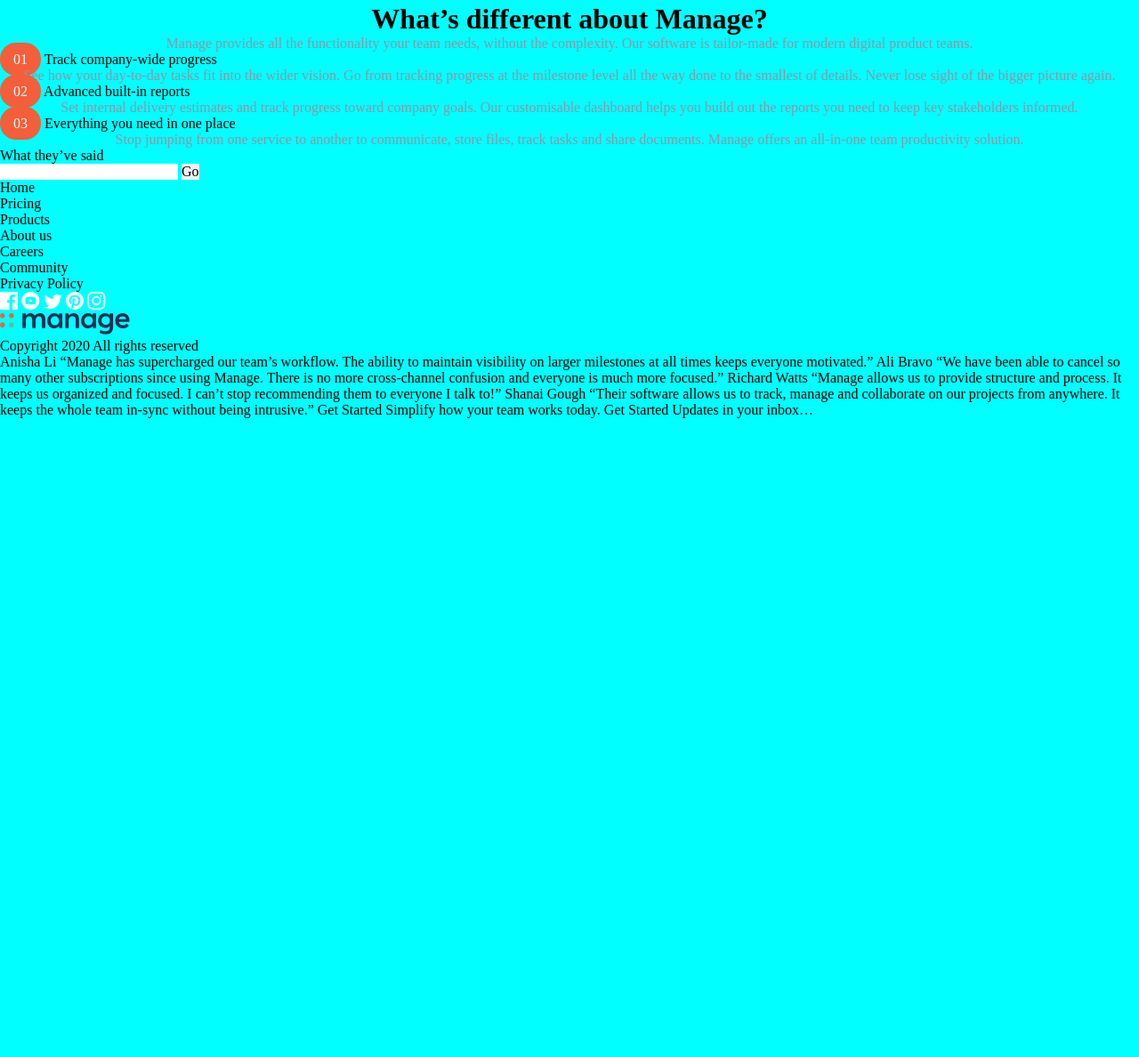
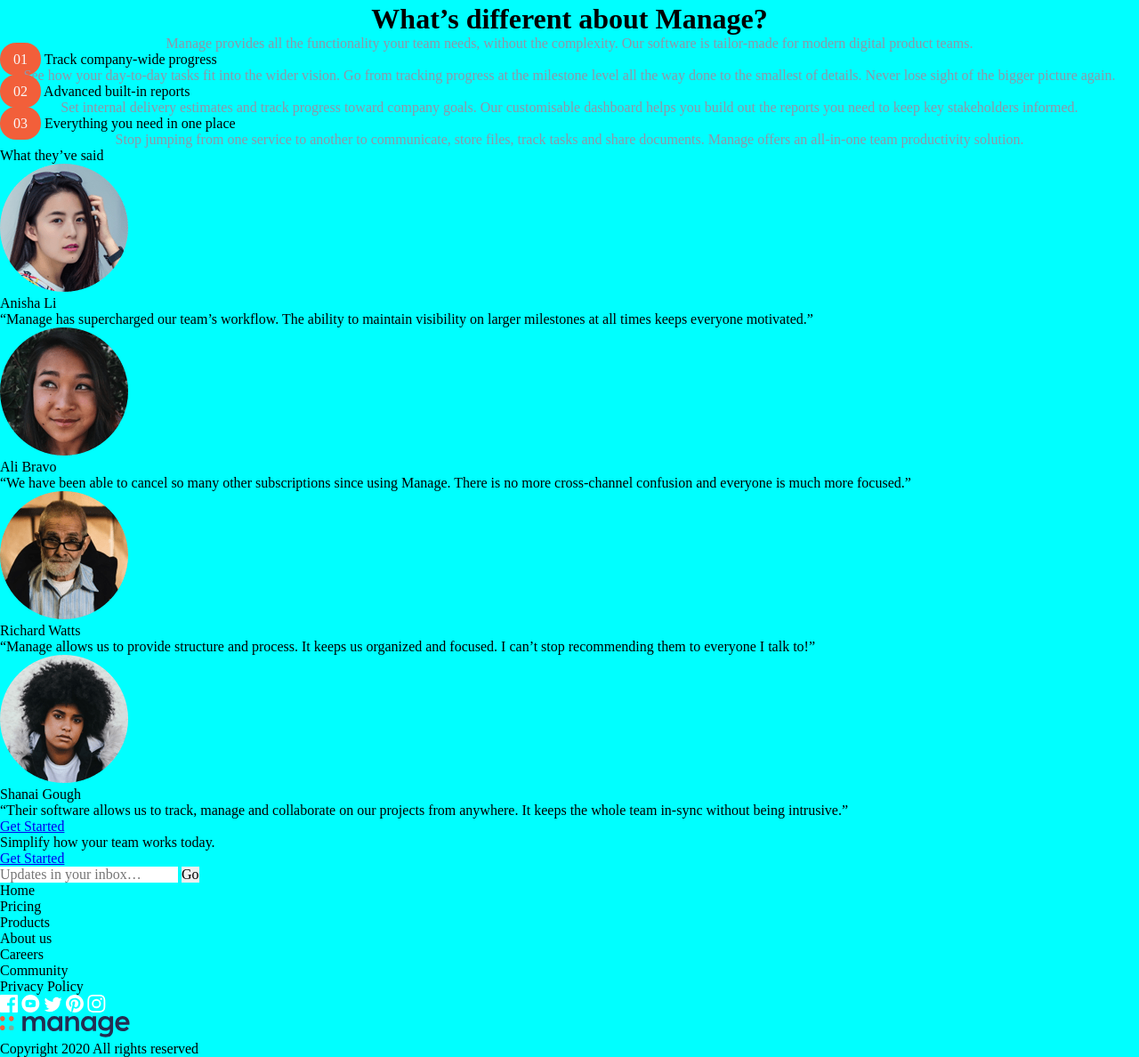
Before and after one commit to Laharls/Frontend-Mentor-Manage-Landing-Page, a plain HTML site: page index.html in a window 1280 px wide. Shown: the part 677-1865 px from the top of the page at 89% size. Before the commit the page ends 1147 px from the top, so only its background shows below. Drawn offline with Linux system fonts and the light colour scheme.

Commit message:
Updated index.html adding section third and fourth

```diff
--- a/index.html
+++ b/index.html
@@ -87,19 +87,60 @@
       <h1>What they’ve said</h1>
 
       <article>
+        <img src="./images/avatar-anisha.png" alt="anisha_profile_picture">
 
+        <h2>Anisha Li</h2>
+
+        <p>“Manage has supercharged our team’s workflow. The ability to maintain
+          visibility on larger milestones at all times keeps everyone motivated.”
+        </p>
       </article>
+
+      <article>
+        <img src="./images/avatar-ali.png" alt="ali_profile_picture">
+
+        <h2>Ali Bravo</h2>
+
+        <p>“We have been able to cancel so many other subscriptions since using
+          Manage. There is no more cross-channel confusion and everyone is much
+          more focused.”
+        </p>
+      </article>
+
+      <article>
+        <img src="./images/avatar-richard.png" alt="richard_profile_picture">
+
+        <h2>Richard Watts</h2>
+
+        <p>“Manage allows us to provide structure and process. It keeps us organized
+          and focused. I can’t stop recommending them to everyone I talk to!”
+        </p>
+      </article>
+
+      <article>
+        <img src="./images/avatar-shanai.png" alt="richard_profile_picture">
+
+        <h2>Shanai Gough</h2>
+
+        <p>“Their software allows us to track, manage and collaborate on our projects
+          from anywhere. It keeps the whole team in-sync without being intrusive.”
+        </p>
+      </article>
+
+      <a href="#">Get Started</a>
     </section>
 
     <section class="fourth-section">
+      <h1>Simplify how your team works today.</h1>
 
+      <a href="#">Get Started</a>
     </section>
   </main>
 
 
   <footer>
     <div>
-      <input type="text">
+      <input type="text" placeholder="Updates in your inbox…">
 
       <button>Go</button>
     </div>
@@ -131,29 +172,5 @@
     <p>Copyright 2020 All rights reserved</p>
   </footer>
 
-  Anisha Li
-  “Manage has supercharged our team’s workflow. The ability to maintain
-  visibility on larger milestones at all times keeps everyone motivated.”
-
-  Ali Bravo
-  “We have been able to cancel so many other subscriptions since using
-  Manage. There is no more cross-channel confusion and everyone is much
-  more focused.”
-
-  Richard Watts
-  “Manage allows us to provide structure and process. It keeps us organized
-  and focused. I can’t stop recommending them to everyone I talk to!”
-
-  Shanai Gough
-  “Their software allows us to track, manage and collaborate on our projects
-  from anywhere. It keeps the whole team in-sync without being intrusive.”
-
-  Get Started
-
-  Simplify how your team works today.
-  Get Started
-
-  Updates in your inbox…
-
 </body>
 </html>
```
